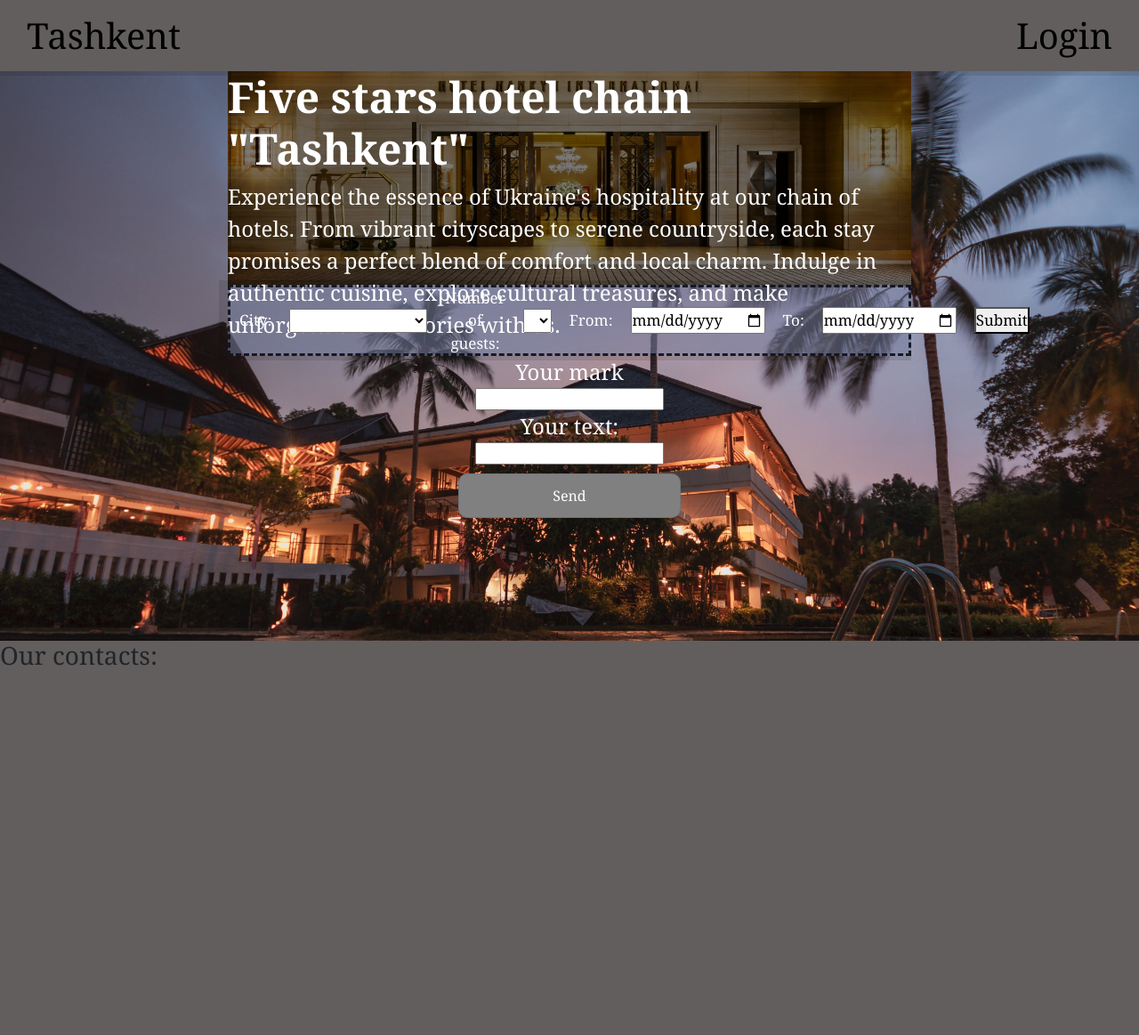
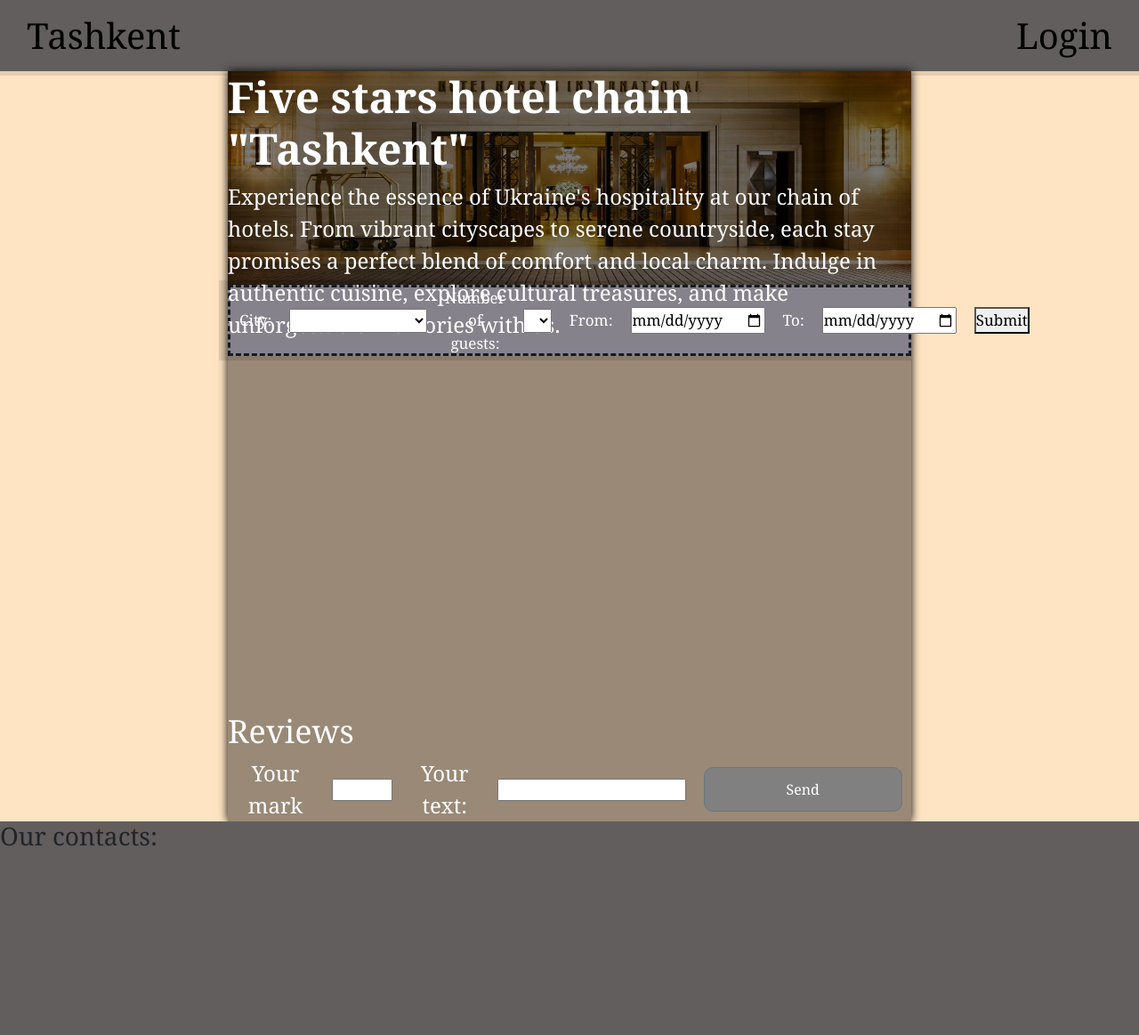
Before and after one commit to OleksandrKasapchuk/hotel_booking, a Django app: page / in a window 1280 px wide. Shown: the whole page at 89% size. Before the commit the page ends 748 px from the top, so only its background shows below. Run offline with Django 5.2, Linux system fonts and the light colour scheme; data that the repository does not hold is empty.

Commit message:
updated review form

```diff
--- a/auth_system/models.py
+++ b/auth_system/models.py
@@ -2,7 +2,7 @@ from django.db import models
 from django.contrib.auth.models import AbstractUser
 
 class CustomUser(AbstractUser):
-	phone_number = models.CharField(max_length=150)
+	phone_number = models.CharField(max_length=150, blank=True)
 
 	def __str__(self):
 		return self.username
--- a/booking/views.py
+++ b/booking/views.py
@@ -12,7 +12,7 @@ def index(request):
         Review.objects.create(user=user, mark=mark, text=text)
         return redirect('index')
     else:
-        context = {"reviews": Review.objects.all()}
+        context = {"reviews": Review.objects.all()[:8]}
         return render(
             request,
             "booking/index.html",
--- a/static/css/style.css
+++ b/static/css/style.css
@@ -31,9 +31,10 @@ ul {
     font-weight: 400;
 }
 body {
-    background-image: url("/static/images/hotel_back.jpg");
+    /* background-image: url("/static/images/hotel_back.jpg");
     background-size: cover;
-    background-repeat: no-repeat;
+    background-repeat: no-repeat; */
+    background-color:bisque;
     width: 100%;
     font-family: Georgia, 'Times New Roman', Times, serif;
     display: flex;
@@ -77,9 +78,7 @@ nav a:hover {
     height: 30vh;
 }
 .review-container {
-    display: grid;
-    grid-template-columns: 2fr;
-    grid-template-rows: 2fr;
+    margin-top: 50vh;
 }
 main {
     font-size: 1.5rem;
@@ -87,6 +86,11 @@ main {
     height: 80vh;
     color:white;
     align-self: center;
+    box-shadow: 0px 0px 10px black;
+    background-color: rgba(0, 0, 0, 0.4);
+}
+.main-index {
+    height:auto;
 }
 .form-container {
     display: flex;
@@ -138,36 +142,16 @@ input {
 .login-form-item, .register-form-item, .change-password-form, .book-room-form:focus {
     outline: none;
 }
+.review-form {
+    flex-direction: row;
+    gap: 10px;
+}
 .btn-secondary {
     background-color: gray;
     border-radius: 10px;
     width: 250px;
     height: 50px;
     margin: 10px;
-}
-.capacity-form {
-    position: relative;
-    display: flex;
-    height: 100%;
-    width: 225px;
-    flex-direction: column;
-    justify-content: center;
-    align-items: end;
-}
-#room-capacity {
-    height: 60%;
-    width: 100%;
-    border: 0;
-}
-#room-capacity::placeholder {
-    font-size: 14px;
-}
-.button-search {
-    position: absolute;
-    top: 13px;
-    background: none;
-    border: 0;
-    font-size: 14px;
 }
 .sidebar {
     position: fixed;
--- a/templates/auth_system/change_password.html
+++ b/templates/auth_system/change_password.html
@@ -1,6 +1,7 @@
 {% extends "base.html" %}
 
 {% block main %}
+<main>
     <section class="form-container">
         <form method="POST" action="{% url 'change-password' user.id %}" class="change-password-form">
             <h1>Change password</h1>
@@ -20,4 +21,5 @@
             <button type="submit" class="btn btn-secondary">Submit</button>
         </form>
     </section>
+</main>
 {% endblock %}
--- a/templates/auth_system/edit_user.html
+++ b/templates/auth_system/edit_user.html
@@ -1,6 +1,7 @@
 {% extends "base.html" %}
 
 {% block main %}
+<main>
     <section class="form-container">
         <form method="POST" action="{% url 'edit-user' user.id %}" class="edit-user-form">
             {% csrf_token %}
@@ -21,8 +22,13 @@
                 <label for="email">Email</label>
                 <input type="email" id="email" name="email" class="register-form-item" value="{{user.email}}"">
             </fieldset>
+            <fieldset class="input-wrapper">
+                <label for="tel">Phone number</label>
+                <input type="tel" name="tel" class="register-form-item" value="{{user.phone_number}}"">
+            </fieldset>
             <a href="{% url 'change-password' user.id %}" class="link-info">Change password</a>
             <button type="submit"class="btn btn-secondary">Submit</button>
         </form>
     </section>
+</main>
 {% endblock %}
--- a/templates/auth_system/login.html
+++ b/templates/auth_system/login.html
@@ -1,7 +1,7 @@
 {% extends "base.html" %}
 
-
 {% block main %}
+<main>
     <section class="form-container">
         <form method="POST" action="{% url 'login' %}" class="login-form">
             <h1>Login</h1>
@@ -18,4 +18,5 @@
             <a href="{% url 'register' %}" class="link-info">Do not have any account?</a>
         </form>
     </section>
+</main>
 {% endblock %}
--- a/templates/auth_system/register.html
+++ b/templates/auth_system/register.html
@@ -2,6 +2,7 @@
 
 
 {% block main %}
+<main>
     <section class="form-container">
         <form method="POST" action="{% url 'register' %}" class="register-form">
             {% csrf_token %}
@@ -23,10 +24,15 @@
                 <input type="email" id="email" name="email" class="register-form-item">
             </fieldset>
             <fieldset class="input-wrapper">
+                <label for="tel">Phone number (optional)</label>
+                <input type="tel" id="tel" name="tel" class="register-form-item">
+            </fieldset>
+            <fieldset class="input-wrapper">
                 <label for="password">Password</label>
                 <input type="password" id="password" name="password" class="register-form-item">
             </fieldset>
             <button type="submit"class="btn btn-secondary">Submit</button>
         </form>
     </section>
+</main>
 {% endblock %}
--- a/templates/auth_system/user_info.html
+++ b/templates/auth_system/user_info.html
@@ -1,7 +1,7 @@
 {% extends "base.html" %}
 
-
 {% block main %}
+<main>
     <h1>User profile</h1>
     <ul class="user_infos">
         <li>Username: {{user.username}}</li><br>
@@ -27,4 +27,5 @@
             {% endif %}
         {% endfor %}
     </ul>
+</main>
 {% endblock %}
--- a/templates/base.html
+++ b/templates/base.html
@@ -57,10 +57,10 @@
             {% endif %}
         {% endfor %}
     {% endif %}
-    <main>
-        {% block main %}
-        {% endblock %}
-    </main>
+
+    {% block main %}
+    {% endblock %}
+
     <footer>
         <h3>Our contacts:</h3>
     </footer>
--- a/templates/booking/book_room.html
+++ b/templates/booking/book_room.html
@@ -2,6 +2,7 @@
 
 
 {% block main %}
+<main>
     <section>
         <form method="POST" action="{% url 'book-room' room.id %}" class="book-room-form">
             <h1>Booking the room {{room.number}}</h1>
@@ -20,4 +21,5 @@
             <button type="submit" class="btn btn-secondary">Submit</button>
         </form>
     </section>
+</main>
 {% endblock %}
--- a/templates/booking/booking_info.html
+++ b/templates/booking/booking_info.html
@@ -1,6 +1,7 @@
 {% extends "base.html" %}
 
 {% block main %}
+<main>
 	<h1>Booking informations</h1>
 	<h2>Room: {{ booking.room.number }}</h2>
 	<h2>Capacity: {{ booking.room.capacity }} </h2>
@@ -10,4 +11,5 @@
 	<h3>Email: {{booking.user.email}} </h3>
 	<h4>Start time: {{booking.start_time}} </h4>
 	<h4>End time: {{booking.end_time}} </h4>
+</main>
 {% endblock %}
--- a/templates/booking/index.html
+++ b/templates/booking/index.html
@@ -2,6 +2,7 @@
 
 
 {% block main %}
+<main class="main-index">
 	<header class="header-index">
 		<h2 class="hotel-info-heading">Five stars hotel chain  "Tashkent"</h2>
 		<p class="hotel-info-text">Experience the essence of Ukraine's hospitality at our chain of hotels. From vibrant cityscapes to serene countryside, each stay promises a perfect blend of comfort and local charm. Indulge in authentic cuisine, explore cultural treasures, and make unforgettable memories with us.</p>
@@ -10,10 +11,11 @@
 	<nav>{% include "booking/search_room.html" %}</nav>
 
 	<section class="review-container">
+		<h2>Reviews</h2>
 		<form method="POST" action="{% url 'index' %}" class="review-form">
 			{% csrf_token %}
 			<label for="review-mark">Your mark</label>
-		<input type="number" name="review-mark">
+			<input type="number" name="review-mark" min=1 max=5>
 			<label for="review-text">Your text:</label>
 			<input type="text" name="review-text">
 			<button type="submit" class="btn btn-secondary">Send</button>
@@ -28,4 +30,5 @@
 			{% endfor %}
 		</article>
 	</section>
+</main>
 {% endblock %}
--- a/templates/booking/rooms.html
+++ b/templates/booking/rooms.html
@@ -1,7 +1,7 @@
 {% extends "base.html" %}
 
 {% block main %}
-
+<main>
     <ul>
         {% for room in rooms %}
             {% if room.available %}
@@ -9,4 +9,5 @@
             {% endif %}
         {% endfor %}
     </ul>
+</main>
 {% endblock %}
```
Also changed, not shown: auth_system/views.py (+4 -3 lines), templates/booking/room_details.html (+6 -4 lines), auth_system/migrations/0002_alter_customuser_phone_number.py (added). Lines whose indentation alone changed are shown as unchanged.
